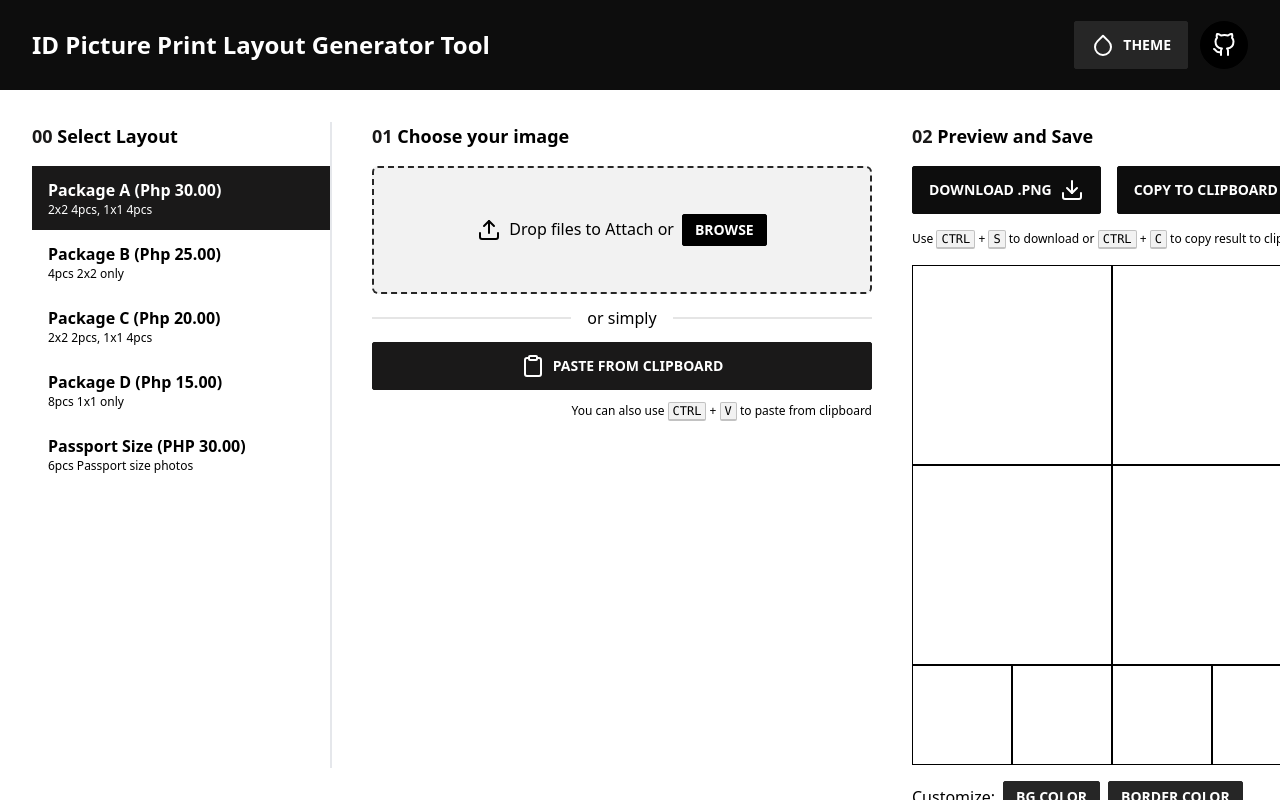
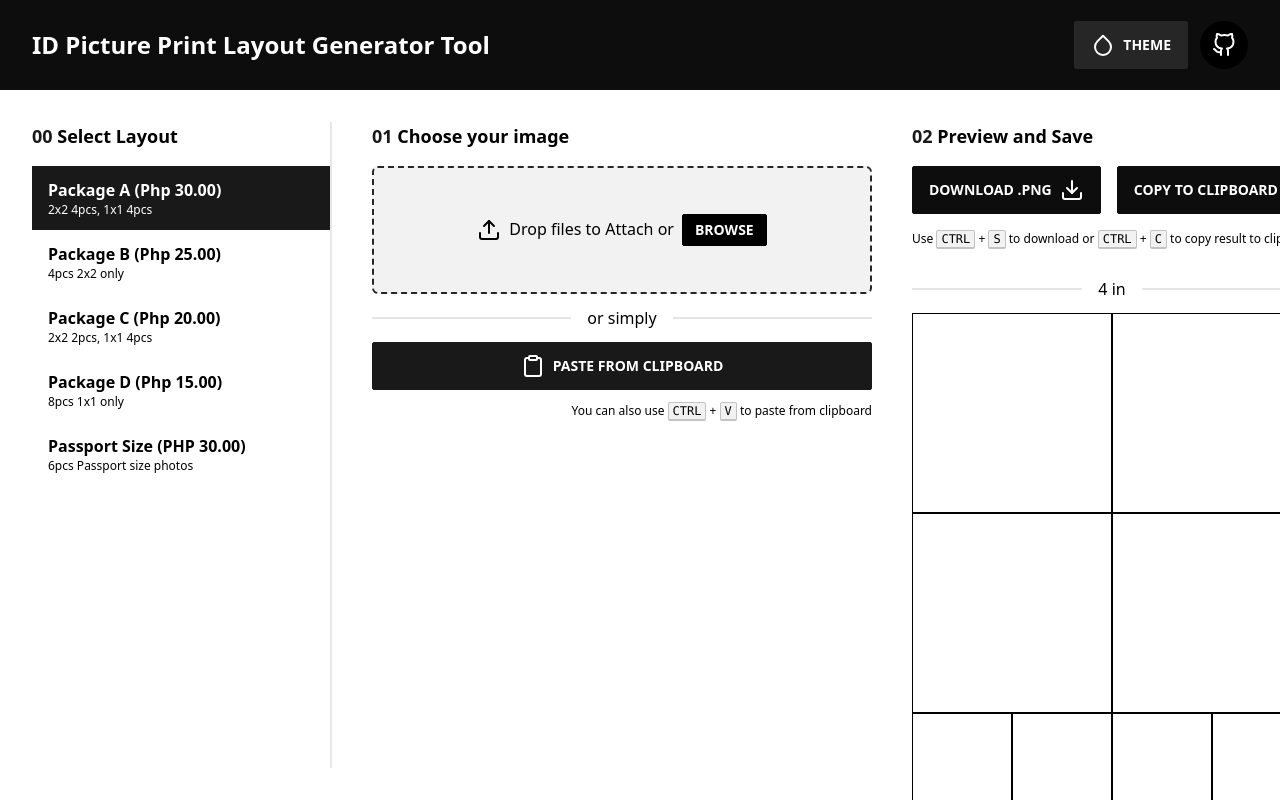
Before and after one commit to andreitrinidad/next-id-picture-layout-generator, a Next.js app: page / in a window 1280 px wide. Built offline with nearby package versions, Linux system fonts and the light colour scheme.

Commit message:
🐛  Restore height and width

```diff
--- a/src/pages/index.tsx
+++ b/src/pages/index.tsx
@@ -430,21 +430,19 @@ const Home: NextPage = () => {
 		setImagePreviewSrc('');
 	}
 
-	// function getTotalHeight() {
-	//   const height = Object.values(layouts[activeLayoutIndex].printLayout)
-	//     .map((x:number ) => Object.values(x)[0]?.height)
-	//     .reduce((prev,cur) => prev + cur);
-	//   return height;
-	// }
-	// function getTotalWidth() {
-	//   const width = Object.values(layouts[activeLayoutIndex].printLayout)
-	//     .map((x:number ) => Object.values(x))[1]
-	//     .map(x => x.width)
-	//     .reduce((prev,cur) => prev + cur);
-
-	//     // .reduce((prev,cur) => prev.width + cur.width);
-	//   return JSON.stringify(width);
-	// }
+	function getTotalHeight() {
+	  const height = Object.values(layouts[activeLayoutIndex].printLayout)
+	    .map((x:number ) => Object.values(x)[0]?.height)
+	    .reduce((prev,cur) => prev + cur);
+	  return height;
+	}
+	function getTotalWidth() {
+	  const width = Object.values(layouts[activeLayoutIndex].printLayout)
+	    .map((x:number ) => Object.values(x))[1]
+	    .map(x => x.width)
+	    .reduce((prev,cur) => prev + cur);
+	  return width;
+	}
 
 	return (
 		<div className="flex flex-col bg-base-100 h-screen" data-theme={theme}>
@@ -526,7 +524,7 @@ const Home: NextPage = () => {
 					{/* PREVIEW */}
 					<div className="inline-flex">
 						<div className="flex flex-col">
-							{/* <div className="divider">{(getTotalWidth())} in</div> */}
+							<div className="divider">{(getTotalWidth())} in</div>
 							<LayoutPreview
 								imagePreviewSrc={imagePreviewSrc}
 								bgColor={bgColor}
@@ -536,7 +534,7 @@ const Home: NextPage = () => {
 							/>
 						</div>
 						<div className="divider divider-horizontal border-base-content pt-12">
-							{/* <span className='[writing-mode:vertical-lr] rotate-180'>       {(getTotalHeight())} in</span> */}
+							<span className='[writing-mode:vertical-lr] rotate-180'>{(getTotalHeight())} in</span>
 						</div>
 					</div>
 					{/* ACTUAL SIZE - HIDDEN */}
```
